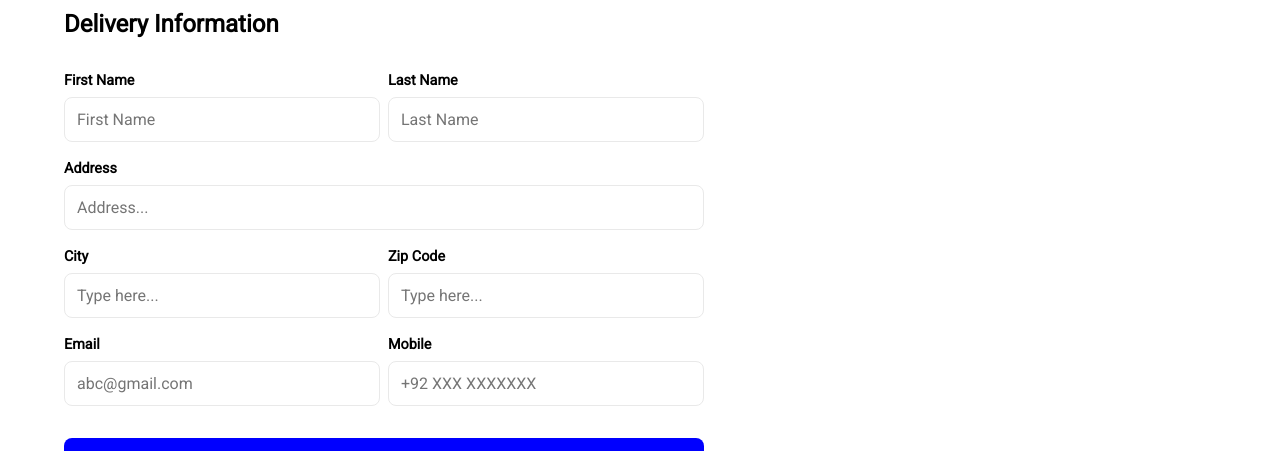
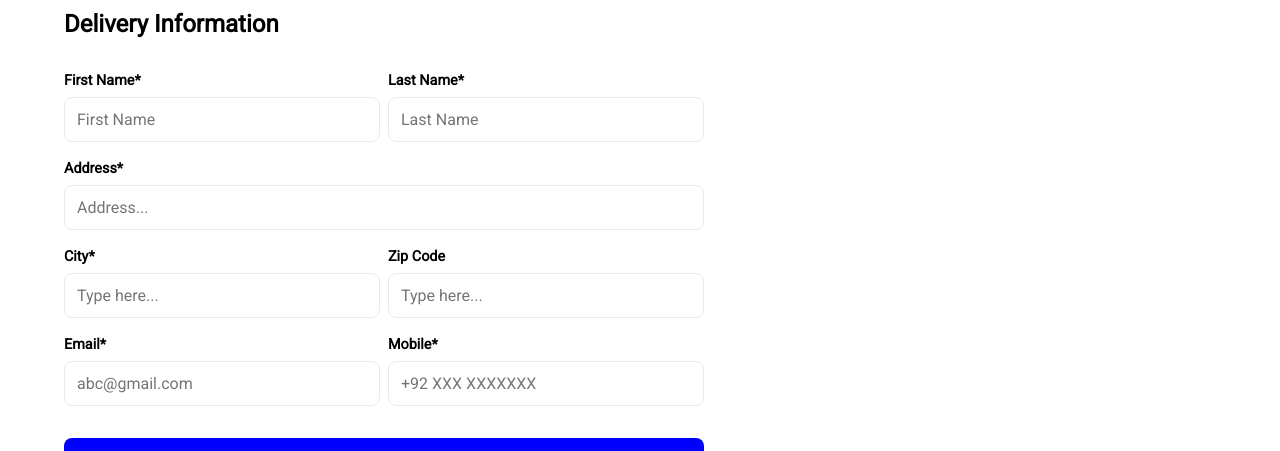
Before and after one commit to itsakhlaqahmed/ecommerce-react-app, a React (Create React App) app: page /checkout in a window 1280 px wide. Shown: the part 154-605 px from the top of the page. Built offline with nearby package versions, Linux system fonts and the light colour scheme; no server answers; a web font is replaced by a local one.

Commit message:
Update Checkout Page

```diff
--- a/src/Pages/Checkout.js
+++ b/src/Pages/Checkout.js
@@ -1,53 +1,104 @@
-import React from "react";
+import React, { useState } from "react";
 import Layout from "../components/common/auth/Layout";
+import { FaCheckSquare } from "react-icons/fa";
 
 const Checkout = () => {
+
+    const [isValid, setIsValid] = useState(false);
+    const [deliveryInfo, setDeliveryInfo] = useState({
+        firstName: '',
+        lastName: '',
+        address: '',
+        city: '',
+        zipCode: '',
+        email: '',
+        mobile: '',
+    })
+    const [cardDetails, setCardDetails] = useState ({
+        cardName: '',
+        cardNumber: '',
+        expiry: '',
+        cvc: '',
+    })
+
+    const {firstName, lastName, address, city, zipCode, email, mobile} = deliveryInfo;
+    const {cardName, cardNumber, expiry, cvc} = cardDetails;
+
+    const validateEmail = (email) => {
+        return String(email)
+            .toLowerCase()
+            .match(/^(([^<>()[\]\\.,;:\s@"]+(\.[^<>()[\]\\.,;:\s@"]+)*)|.(".+"))@((\[[0-9]{1,3}\.[0-9]{1,3}\.[0-9]{1,3}\.[0-9]{1,3}\])|(([a-zA-Z\-0-9]+\.)+[a-zA-Z]{2,}))$/);
+    }
+
+    const handleDeliveryFormChange = (name) => (event) => {
+        setDeliveryInfo({...deliveryInfo, [name]: event.target.value})
+    }
+
+    const handleCardFormChange = (name) => (event) => {
+        setCardDetails({...cardDetails, [name]: event.target.value})
+
+    }
+
+    const validateForm = (e) => {
+        console.log(deliveryInfo.firstName)
+        e.preventDefault();
+        if (firstName !== '' && lastName !== ''
+        && address !== '' && city !== ''
+        && mobile !== ''){
+            setIsValid(true);
+
+        }
+    }
+
+
     return (
 
         <Layout>
             <div className="container">
                 <div className="checkout-main">
+                    {!isValid &&
                     <div className="form-container">
-                        <h2 className="form-heading">Delivery Information</h2>
+                        <div className="form-heading"><h2>Delivery Information</h2></div>
                         <form className="client-info-form">
                             <div className="form-row">
                                 <div className="form-group">
-                                    <label className="input-label">First Name</label>
-                                    <input type="text" placeholder="First Name" className="form-text-input mg-t-8"/>
+                                    <label className="input-label">First Name*</label>
+                                    <input value={deliveryInfo.firstName} type="text" placeholder="First Name" className="form-text-input mg-t-8" onChange={handleDeliveryFormChange('firstName')}/>
+                                    {/* <div className="input-error">error</div> */}
                                 </div>
                                 <div className="form-group">
-                                    <label className="input-label">Last Name</label>
-                                    <input type="text" placeholder="Last Name" className="form-text-input mg-t-8"/>
+                                    <label className="input-label">Last Name*</label>
+                                    <input required type="text" placeholder="Last Name" className="form-text-input mg-t-8" onChange={handleDeliveryFormChange('lastName')}/>
                                 </div>
                             </div>
                             <div className="form-group">
-                                <label className="input-label">Address</label>
-                                <input type="text" placeholder="Address..." className="form-text-input mg-t-8"/>
+                                <label className="input-label">Address*</label>
+                                <input type="text" placeholder="Address..." className="form-text-input mg-t-8" onChange={handleDeliveryFormChange('address')}/>
                             </div>
                             <div className="form-row">
                                 <div className="form-group">
-                                    <label className="input-label">City</label>
-                                    <input type="text" placeholder="Type here..." className="form-text-input mg-t-8"/>
+                                    <label className="input-label">City*</label>
+                                    <input type="text" placeholder="Type here..." className="form-text-input mg-t-8" onChange={handleDeliveryFormChange('city')}/>
                                 </div>
                                 <div className="form-group">
                                     <label className="input-label">Zip Code</label>
-                                    <input type="text" placeholder="Type here..." className="form-text-input mg-t-8"/>
+                                    <input type="text" placeholder="Type here..." className="form-text-input mg-t-8" onChange={handleDeliveryFormChange('zipCode')}/>
                                 </div>
                             </div>
                             <div className="form-row">
                                 <div className="form-group">
-                                    <label className="input-label">Email</label>
-                                    <input type="text" placeholder="abc@gmail.com" className="form-text-input mg-t-8"/>
+                                    <label className="input-label">Email*</label>
+                                    <input type="text" placeholder="abc@gmail.com" className="form-text-input mg-t-8" onChange={handleDeliveryFormChange('email')}/>
                                 </div>
                                 <div className="form-group">
-                                    <label className="input-label">Mobile</label>
-                                    <input type="text" placeholder="+92 XXX XXXXXXX" className="form-text-input mg-t-8"/>
+                                    <label className="input-label" onFocus={()=>alert('f')}>Mobile*</label>
+                                    <input type="text" placeholder="+92 XXX XXXXXXX" className="form-text-input mg-t-8" onChange={handleDeliveryFormChange('mobile')}/>
                                 </div>
                             </div>
-
-                            <button className="form-btn-lg">Continue...</button>
+                            <button className="form-btn-lg" onClick={validateForm}>Continue...</button>
                         </form>
                     </div>
+                    }
 
                     <div className="form-container">
                     <h2 className="form-heading">Card Information</h2>
@@ -55,21 +106,21 @@ const Checkout = () => {
                             <div className="form-row">
                                 <div className="form-group">
                                     <label className="input-label">Card Holder Name*</label>
-                                    <input type="text" placeholder="Name" className="form-text-input mg-t-8"/>
+                                    <input type="text" placeholder="Name" className="form-text-input mg-t-8" onChange={handleCardFormChange('cardName')}/>
                                 </div>
                             </div>
                             <div className="form-group">
                                 <label className="input-label">Card Number*</label>
-                                <input type="text" placeholder="XXXX XXXX XXXX XXXX" className="form-text-input mg-t-8"/>
+                                <input type="text" placeholder="XXXX XXXX XXXX XXXX" className="form-text-input mg-t-8" onChange={handleCardFormChange('cardNumber')}/>
                             </div>
                             <div className="form-row">
                                 <div className="form-group">
                                     <label className="input-label">Expriy*</label>
-                                    <input type="text" placeholder="00-00" className="form-text-input mg-t-8"/>
+                                    <input type="text" placeholder="00-00" className="form-text-input mg-t-8" onChange={handleCardFormChange('expiry')}/>
                                 </div>
                                 <div className="form-group">
                                     <label className="input-label">CVC*</label>
-                                    <input type="text" placeholder="000" className="form-text-input mg-t-8"/>
+                                    <input type="text" placeholder="000" className="form-text-input mg-t-8" onChange={handleCardFormChange('cvc')}/>
                                 </div>
                             </div>
 
--- a/src/components/common/auth/styles.css
+++ b/src/components/common/auth/styles.css
@@ -87,6 +87,19 @@
     padding: 0 4rem;
 }
 
+.form-heading {
+    vertical-align: middle;
+}
+
+.form-valid-icon {
+    color: green;
+    vertical-align: middle;
+}
+
+.form-error {
+    color: red;
+    font-size: .8rem;
+}
 
 .text-input-container {
     display: flex;
@@ -96,6 +109,7 @@
 }
 
 .form-group {
+    position: relative;
     box-sizing: border-box;
     width: 100%;
     margin-top: 1rem;
@@ -117,6 +131,7 @@
 .form-group.password-input-container {
     position: relative;
 }
+
 
 .show-password-icon {
     display: inline;
```
Also changed, not shown: src/styles.css (line endings or trailing spaces).
